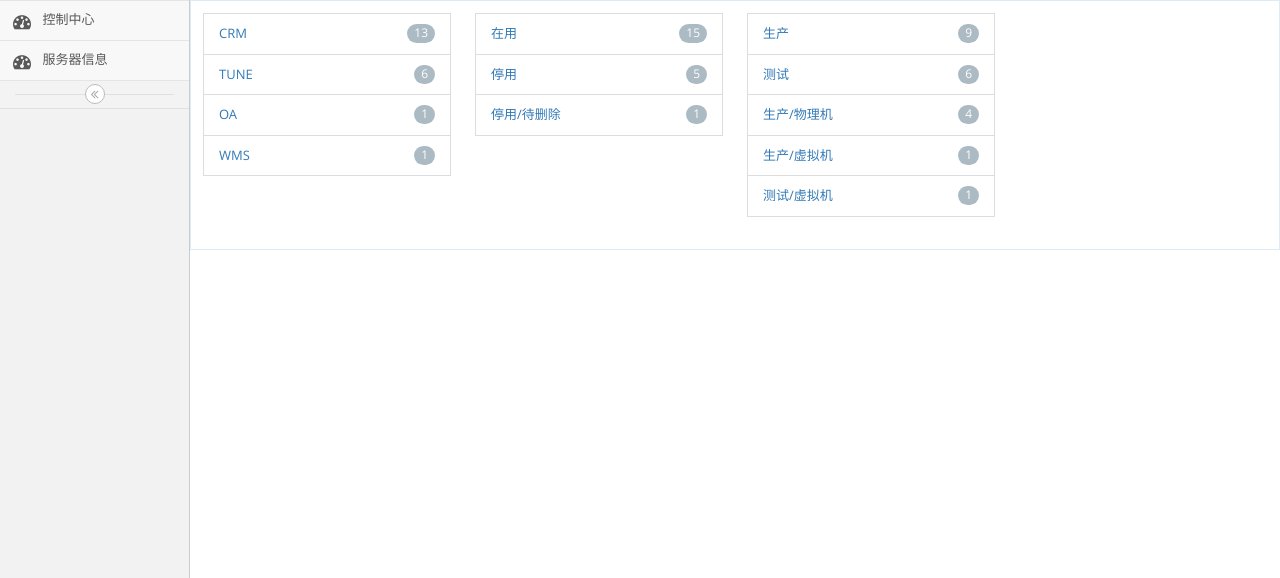
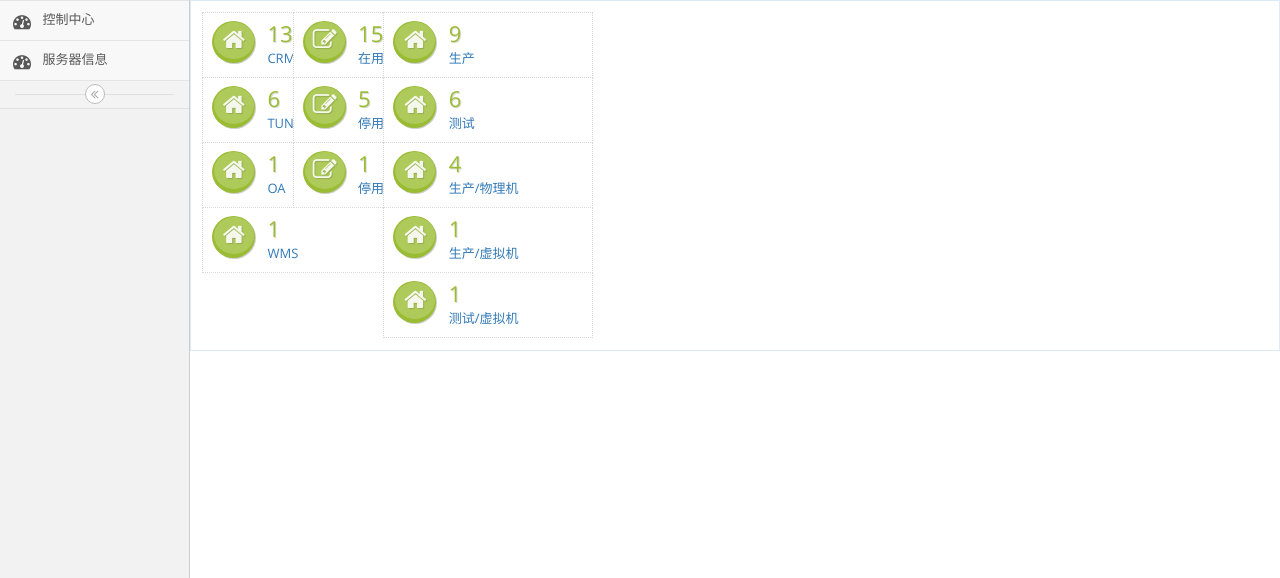
Before and after one commit to liuxinglan13/Django-IT-Manage, a Django app: page / in a window 1280 px wide. Shown: the part 45-623 px from the top of the page. Run offline with Django 3.2, Linux system fonts and the light colour scheme; a user stored in the database is signed in; data comes from the database, SQL or seed files in the repository; some libraries are stand-ins or nearby versions.

Commit message:
index页面调整
页面调整

```diff
--- a/templates/app/index.html
+++ b/templates/app/index.html
@@ -5,41 +5,56 @@
 {% block main %}
     <div class="table-detail">
         <div class="row">
-            <div class="col-md-3">
+            {#                主机属组标签#}
+            <div class="col-md-1">
                 {% get_group as group_list %}
-{#                主机属组标签#}
-                <ul class="list-group panel-body">
                 {% for Group in group_list %}
-                        <li class="list-group-item">
-                        <span class="badge">{{ Group.num_posts}}</span>
+                    <div class="infobox infobox-green">
+                        <div class="infobox-icon">
+                            <!--将节点图表更改成 home，之后的雷同-->
+                            <i class="ace-icon fa fa-home"></i>
+                        </div>
+
+                        <div class="infobox-data">
+                            <span class="infobox-data-number">{{ Group.num_posts }}</span>
                             <a href="{% url 'app:host_group' Group.pk %}">{{ Group.name }}</a>
-                        </li>
+                        </div>
+                    </div>
                 {% endfor %}
-                </ul>
             </div>
-            <div class="col-md-3">
+        {#                主机状态标签 在用/停用#}
+            <div class="col-md-1">
                 {% get_status as status_list %}
-                {#                 主机 状态 在用/停用 标签#}
-                <ul class="list-group panel-body">
                 {% for Status in status_list %}
-                        <li class="list-group-item">
-                            <span class="badge">{{ Status.num_posts }}</span>
+                    <div class="infobox infobox-green">
+                        <div class="infobox-icon">
+                            <!--将节点图表更改成 home，之后的雷同-->
+                            <i class="ace-icon fa fa-edit"></i>
+                        </div>
+
+                        <div class="infobox-data">
+                            <span class="infobox-data-number">{{ Status.num_posts }}</span>
                              <a href="{% url 'app:host_status' Status.pk %}">{{ Status.name }}</a>
-                        </li>
+                        </div>
+                    </div>
                 {% endfor %}
-                </ul>
             </div>
-        <div class="col-md-3">
+               {#                主机分类标签 物理机/虚拟机#}
+            <div class="col-md-1">
                 {% get_categorys as categorys_list %}
-{#                 主机 状态 在用/停用 标签#}
-                <ul class="list-group panel-body">
                 {% for Categorys in categorys_list %}
-                        <li class="list-group-item">
-                        <span class="badge">{{ Categorys.num_posts}}</span>
+                    <div class="infobox infobox-green">
+                        <div class="infobox-icon">
+                            <!--将节点图表更改成 home，之后的雷同-->
+                            <i class="ace-icon fa fa-home"></i>
+                        </div>
+
+                        <div class="infobox-data">
+                            <span class="infobox-data-number">{{ Categorys.num_posts }}</span>
                              <a href="{% url 'app:host_category' Categorys.pk %}">{{ Categorys.name }}</a>
-                        </li>
+                        </div>
+                    </div>
                 {% endfor %}
-                </ul>
             </div>
         </div>
     </div>
```
Lines whose indentation alone changed are shown as unchanged.
